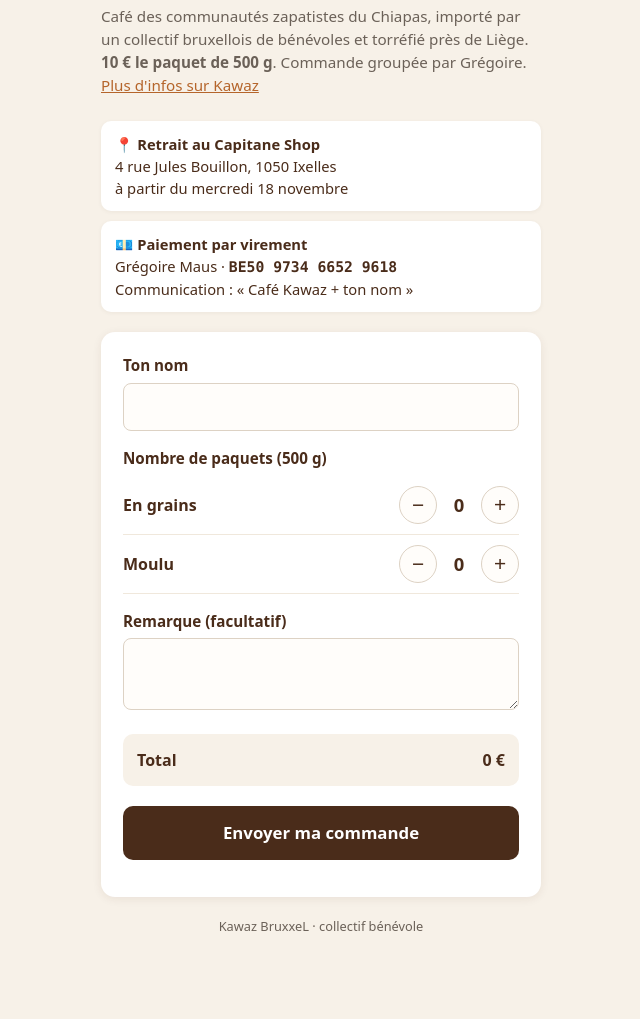
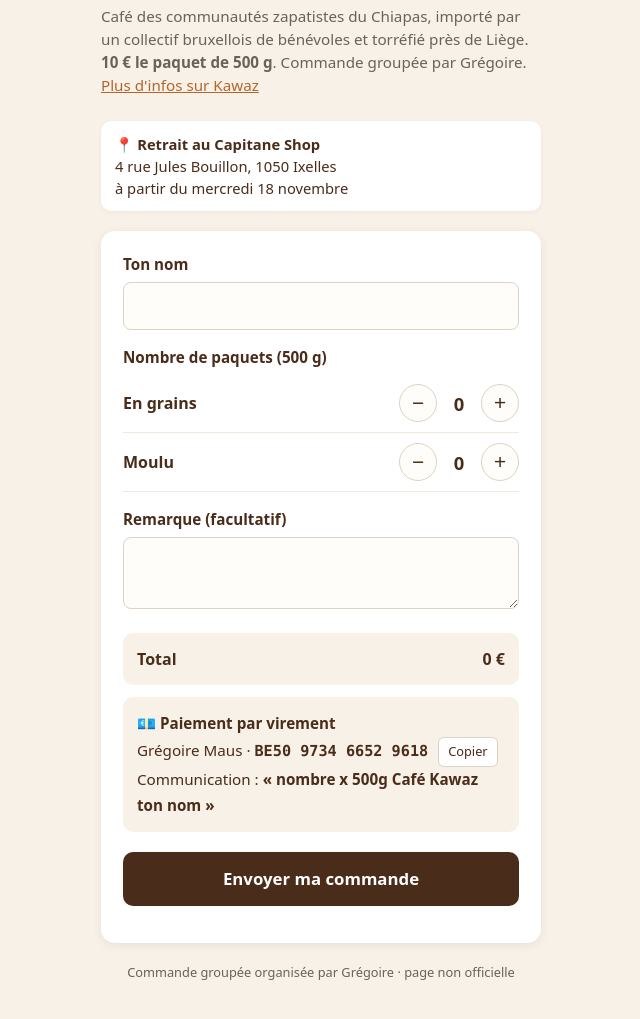
Before and after one commit to mausgregoire-gif/kawaz, a plain HTML site: page index.html in a window 1280 px wide. Shown: the part 73-1092 px from the top of the page, without its empty margins (319-959 px from the left). Before the commit the page ends 1057 px from the top, so only its background shows below. Drawn offline with Linux system fonts and the light colour scheme.

Commit message:
Add files via upload

```diff
--- a/index.html
+++ b/index.html
@@ -37,7 +37,7 @@
   .infos { display:grid; gap:10px; margin:0 0 20px; }
   .infos p { margin:0; padding:12px 14px; background:#fff; border-radius:10px; font-size:.92rem; box-shadow:0 1px 4px rgba(74,44,26,.06); }
   .iban { font-family:ui-monospace,Menlo,monospace; font-weight:700; user-select:all; }
-  .virement { margin-top:14px; padding:14px; background:var(--creme); border-radius:10px; text-align:left; font-size:.95rem; }
+  .virement { margin-top:12px; line-height:1.7; padding:14px; background:var(--creme); border-radius:10px; text-align:left; font-size:.95rem; }
   .copy { margin-left:6px; padding:3px 9px; border:1px solid #ddd2c4; border-radius:6px; background:#fff; font:inherit; font-size:.8rem; cursor:pointer; color:var(--brun); }
   footer { margin-top:20px; text-align:center; font-size:.8rem; color:var(--gris); }
 </style>
@@ -52,7 +52,6 @@
   </p>
   <div class="infos">
     <p>📍 <strong>Retrait au Capitane Shop</strong><br>4 rue Jules Bouillon, 1050 Ixelles<br>à partir du mercredi 18 novembre</p>
-    <p>💶 <strong>Paiement par virement</strong><br>Grégoire Maus · <span class="iban">BE50 9734 6652 9618</span><br>Communication : « Café Kawaz + ton nom »</p>
   </div>
 
   <div class="card" id="card">
@@ -84,11 +83,17 @@
       <input type="text" name="_honey" class="hp" tabindex="-1" autocomplete="off">
 
       <div class="total"><span>Total</span><span id="total">0 €</span></div>
+      <div class="virement">
+        💶 <strong>Paiement par virement</strong><br>
+        Grégoire Maus · <span class="iban">BE50 9734 6652 9618</span>
+        <button type="button" class="copy" onclick="navigator.clipboard.writeText('BE50973466529618');this.textContent='Copié ✓'">Copier</button><br>
+        Communication : <strong id="com">« nombre x 500g Café Kawaz + ton nom »</strong>
+      </div>
       <button type="submit" class="submit" id="btn">Envoyer ma commande</button>
       <p class="msg" id="msg" role="status"></p>
     </form>
   </div>
-  <footer>Kawaz BruxxeL · collectif bénévole</footer>
+  <footer>Commande groupée organisée par Grégoire · page non officielle</footer>
 </main>
 
 <script>
@@ -105,7 +110,15 @@
     $("grains").textContent = qty.grains;
     $("moulu").textContent = qty.moulu;
     $("total").textContent = (qty.grains + qty.moulu) * PRIX + " €";
+    $("com").textContent = "« " + communication() + " »";
   }
+
+  function communication() {
+    const n = qty.grains + qty.moulu;
+    const nom = $("nom").value.trim() || "ton nom";
+    return `${n || "nombre"} x 500g Café Kawaz ${nom}`;
+  }
+  $("nom").addEventListener("input", refresh);
 
   document.querySelectorAll(".stepper").forEach(s => {
     s.addEventListener("click", e => {
@@ -158,7 +171,7 @@
           <strong>Grégoire Maus</strong><br>
           <span class="iban">BE50 9734 6652 9618</span>
           <button type="button" class="copy" onclick="navigator.clipboard.writeText('BE50973466529618');this.textContent='Copié ✓'">Copier</button><br>
-          Communication : <strong>Café Kawaz ${safe}</strong><br><br>
+          Communication : <strong>${communication().replace(/[<>&"]/g, "")}</strong><br><br>
           📍 À retirer au <strong>Capitane Shop</strong>, 4 rue Jules Bouillon, 1050 Ixelles, à partir du mercredi 18 novembre.
         </div></div>`;
     } catch (err) {
```
